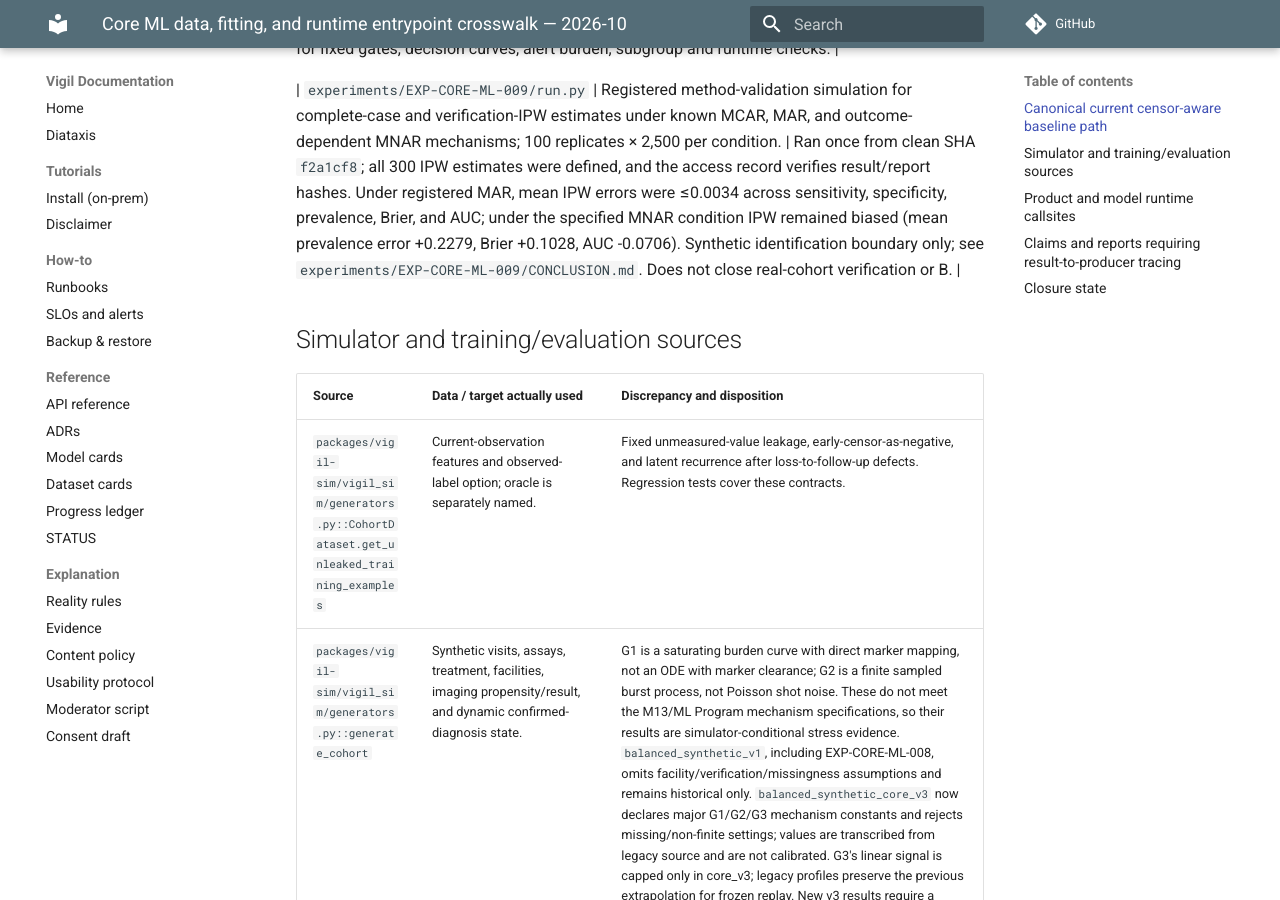
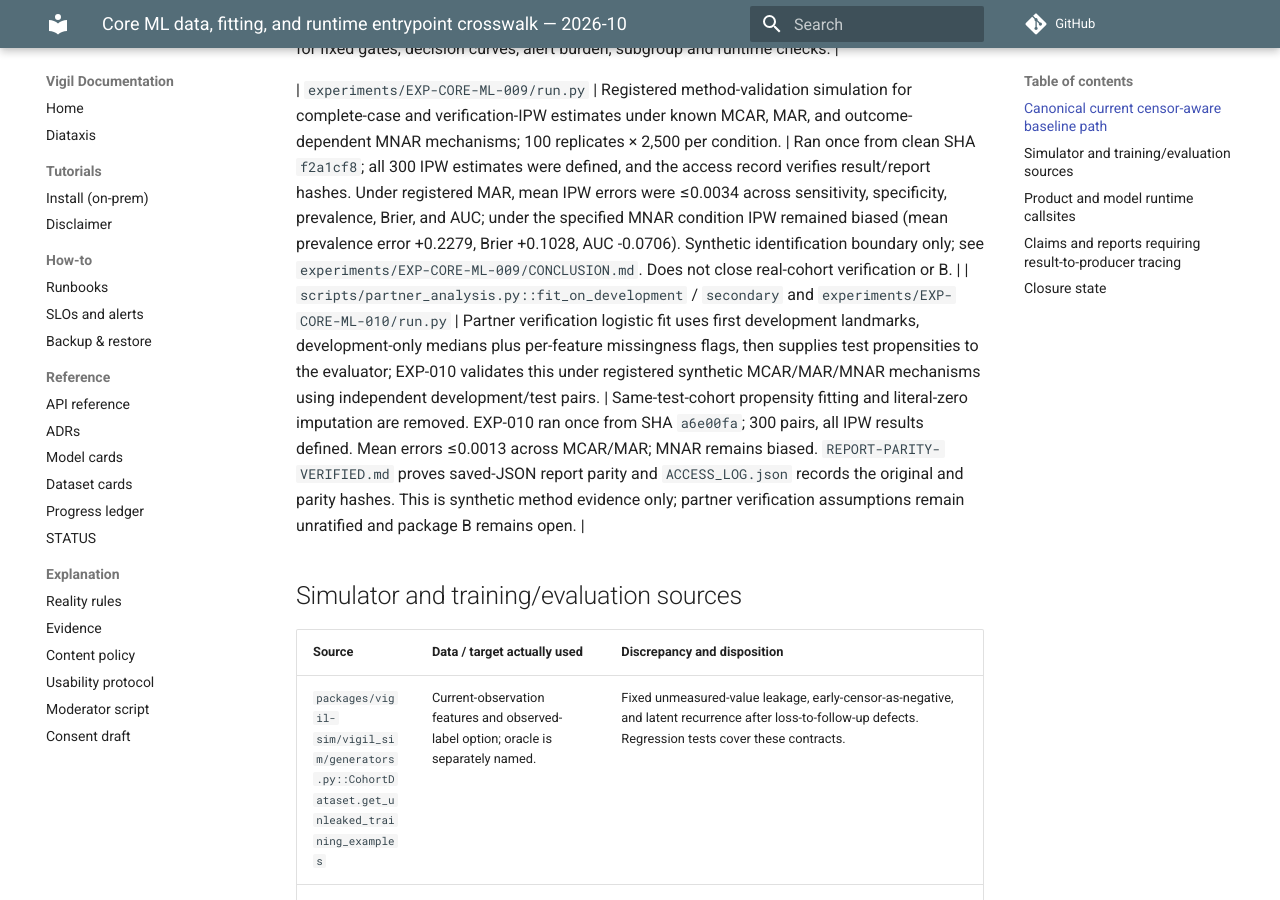
Before and after one commit to gasthecreator/vigil, an MkDocs documentation site: the page built from docs/audits/CORE-ML-ENTRYPOINT-CROSSWALK-2026-10.md, in a window 1280 px wide and 900 px high, scrolled down 2725 px. Built offline with MkDocs 1.6.1 and Material for MkDocs 9.7.7, drawn with Linux system fonts in a browser that asks for light colours; comment, search, counter and statistics services are not loaded.

Commit message:
docs(ml): trace held-out verification estimator

```diff
--- a/docs/audits/CORE-ML-ENTRYPOINT-CROSSWALK-2026-10.md
+++ b/docs/audits/CORE-ML-ENTRYPOINT-CROSSWALK-2026-10.md
@@ -23,6 +23,7 @@
 | `experiments/EXP-CORE-ML-008/run.py` | New seed namespace; corrected paired cluster bootstrap contrasts for B3/B4 against B0/B1/B2; same preregistered feature contract and synthetic profile. | Ran once at SHA `7db2ca0`; exact profile/seed/access log verified. All 72 preregistered B3/B4 paired contrasts versus B0/B1/B2 have 1,000 patient-cluster resamples. Report byte-parity is verified from saved JSON. Synthetic-only evidence; package C remains open for fixed gates, decision curves, alert burden, subgroup and runtime checks. |
 
 | `experiments/EXP-CORE-ML-009/run.py` | Registered method-validation simulation for complete-case and verification-IPW estimates under known MCAR, MAR, and outcome-dependent MNAR mechanisms; 100 replicates × 2,500 per condition. | Ran once from clean SHA `f2a1cf8`; all 300 IPW estimates were defined, and the access record verifies result/report hashes. Under registered MAR, mean IPW errors were ≤0.0034 across sensitivity, specificity, prevalence, Brier, and AUC; under the specified MNAR condition IPW remained biased (mean prevalence error +0.2279, Brier +0.1028, AUC -0.0706). Synthetic identification boundary only; see `experiments/EXP-CORE-ML-009/CONCLUSION.md`. Does not close real-cohort verification or B. |
+| `scripts/partner_analysis.py::fit_on_development` / `secondary` and `experiments/EXP-CORE-ML-010/run.py` | Partner verification logistic fit uses first development landmarks, development-only medians plus per-feature missingness flags, then supplies test propensities to the evaluator; EXP-010 validates this under registered synthetic MCAR/MAR/MNAR mechanisms using independent development/test pairs. | Same-test-cohort propensity fitting and literal-zero imputation are removed. EXP-010 ran once from SHA `a6e00fa`; 300 pairs, all IPW results defined. Mean errors ≤0.0013 across MCAR/MAR; MNAR remains biased. `REPORT-PARITY-VERIFIED.md` proves saved-JSON report parity and `ACCESS_LOG.json` records the original and parity hashes. This is synthetic method evidence only; partner verification assumptions remain unratified and package B remains open. |
 
 ## Simulator and training/evaluation sources
 
```
